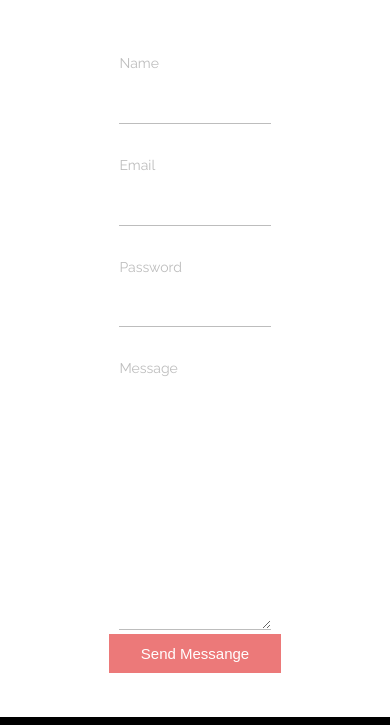
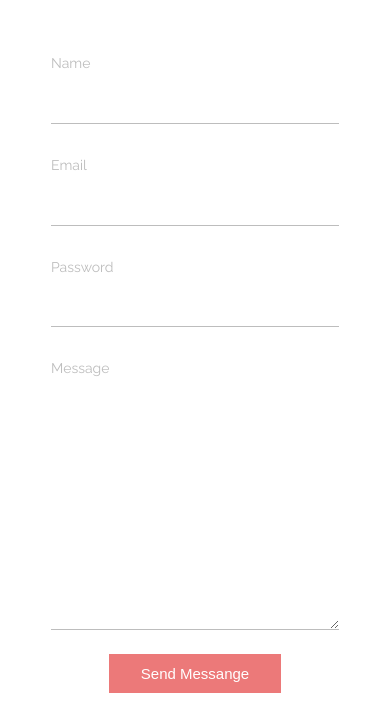
Before and after one commit to Klavdia27/FE14-onl-ht-1-Petukhova-Klavdia, a plain HTML site: page index.html in a window 390 px wide. Shown: the part 7067-7792 px from the top of the page. Drawn offline with nearby package versions, Linux system fonts and the light colour scheme.

Commit message:
changed adaptive

```diff
--- a/css/media.css
+++ b/css/media.css
@@ -57,4 +57,12 @@
  margin: auto;
  align-items: center;
 }
+.contact-rigth,
+.contact-left {
+  width: 80%;
+
 }
+.contact-rigth {
+  margin-bottom: 20px;
+}
+}
```
